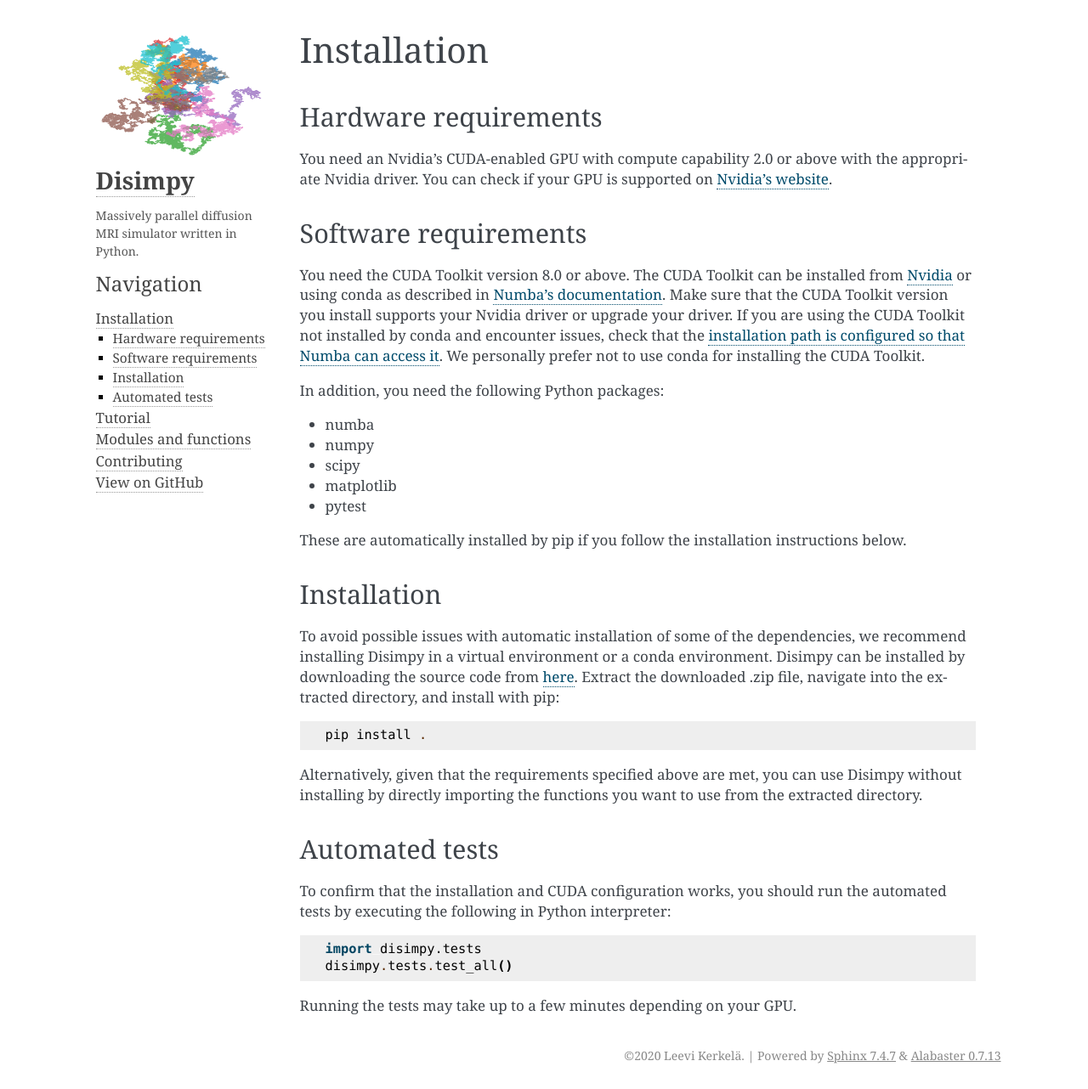
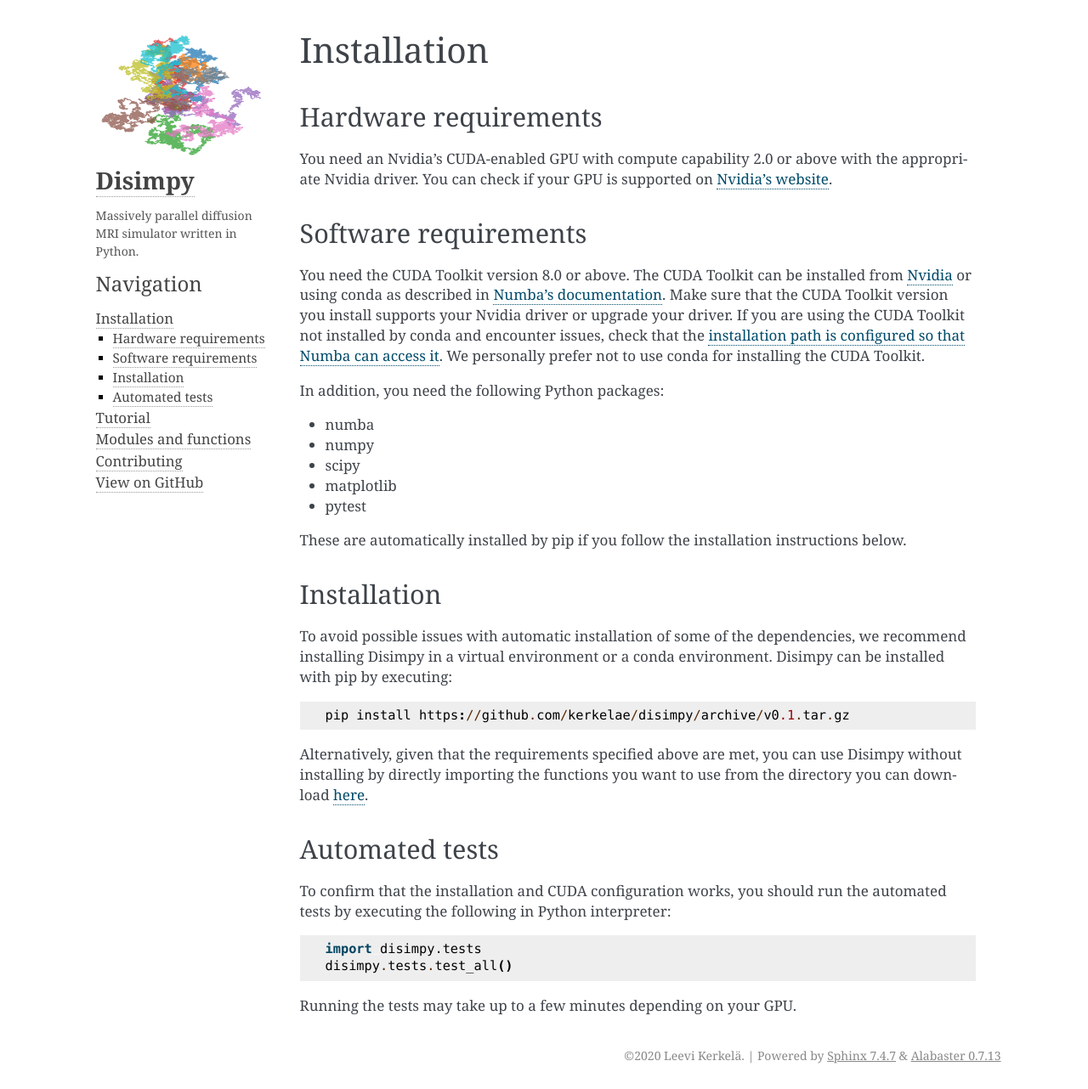
Before and after one commit to kerkelae/disimpy, a Sphinx documentation site: the page built from docs/source/installation.rst, in a window 1280 px wide. Shown: the whole page at 85% size. Built offline with Sphinx 7.4.7, drawn with Linux system fonts in a browser that asks for light colours.

Commit message:
simplified install instructions

```diff
--- a/docs/source/installation.rst
+++ b/docs/source/installation.rst
@@ -38,16 +38,14 @@
 
 To avoid possible issues with automatic installation of some of the
 dependencies, we recommend installing Disimpy in a virtual environment or a
-conda environment. Disimpy can be installed by downloading the source code from
-`here <https://github.com/kerkelae/disimpy/archive/v0.1.zip>`_. Extract the
-downloaded .zip file, navigate into the extracted directory, and install
-with pip: ::
+conda environment. Disimpy can be installed with pip by executing: ::
 
-    pip install .
+    pip install https://github.com/kerkelae/disimpy/archive/v0.1.tar.gz
 
 Alternatively, given that the requirements specified above are met, you can use
 Disimpy without installing by directly importing the functions you want to use
-from the extracted directory.
+from the directory you can download
+`here <https://github.com/kerkelae/disimpy/archive/v0.1.zip>`_.
 
 Automated tests
 ###############
```
